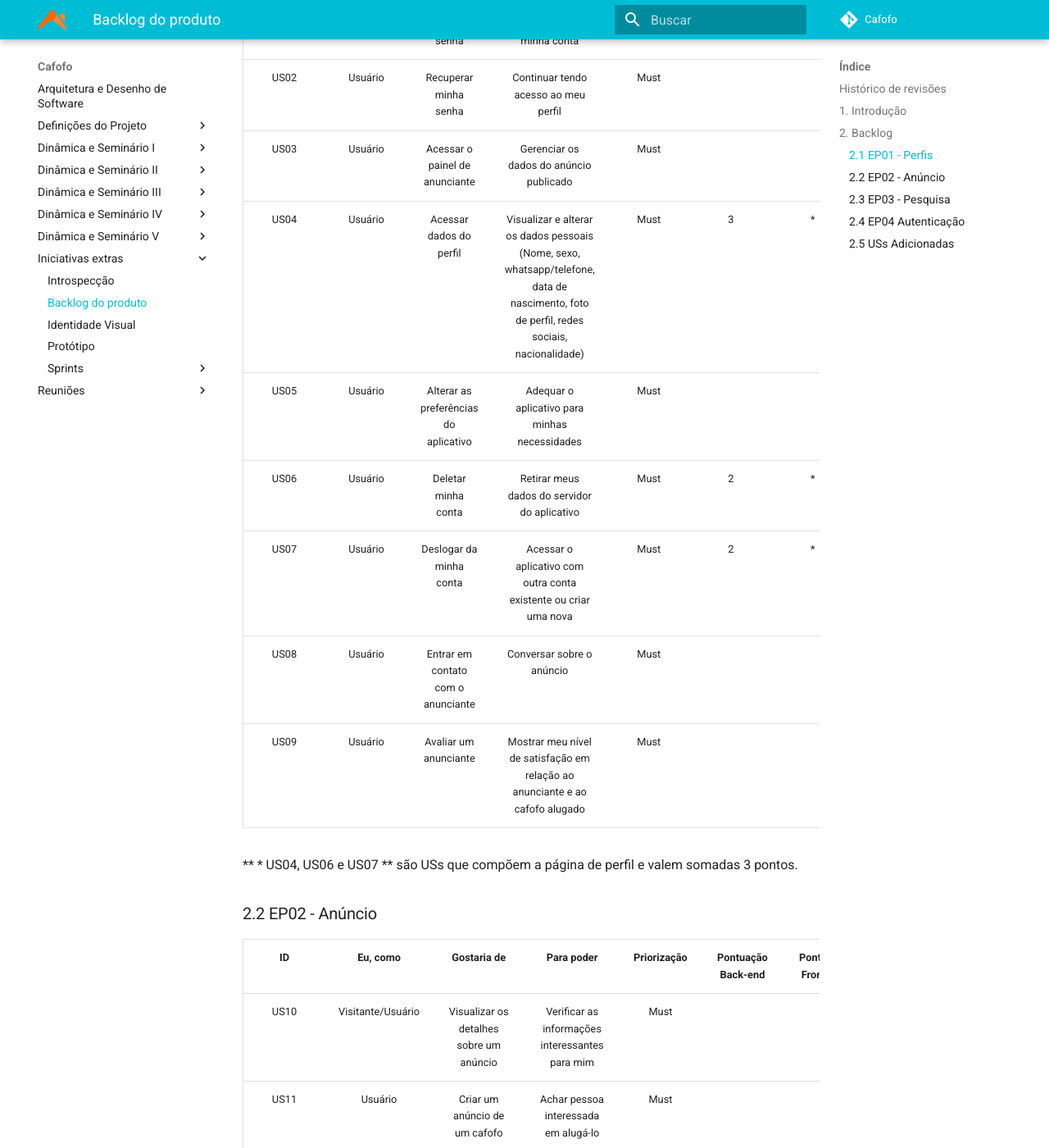
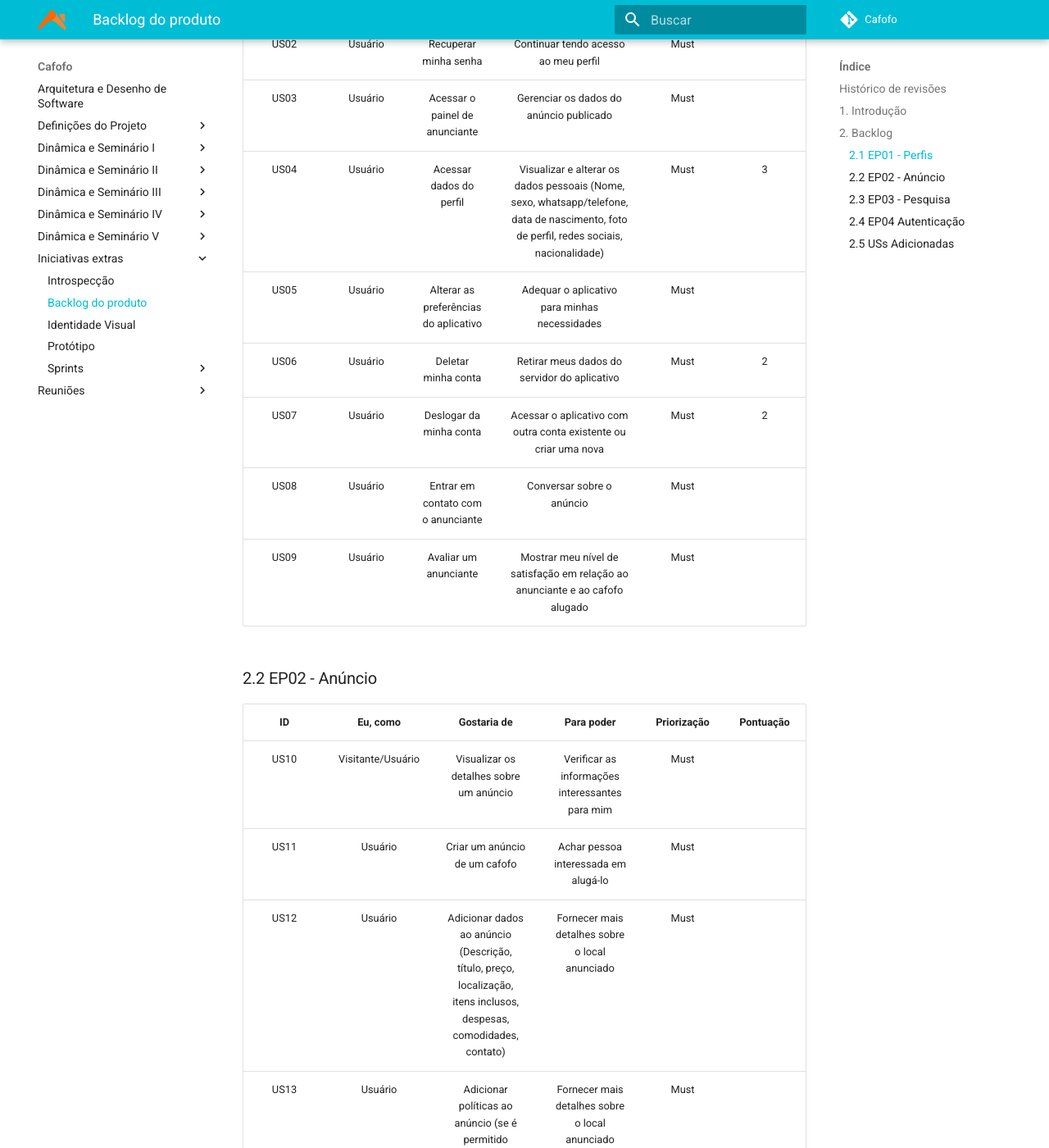
Before and after one commit to desenho-2019/Wiki, an MkDocs documentation site: the page built from docs/Iniciativas extras/backlog.md, in a window 1280 px wide and 1400 px high, scrolled down 1119 px. Shown: the whole window at 82% size. Built offline with MkDocs 1.6.1 and Material for MkDocs 9.7.7, drawn with Linux system fonts in a browser that asks for light colours; some of the changed text lies outside the part shown.

Commit message:
Unified storypoints tables

```diff
--- a/docs/Iniciativas extras/backlog.md
+++ b/docs/Iniciativas extras/backlog.md
@@ -20,71 +20,69 @@
 
 ### 2.1 EP01 - Perfis
 
-| ID | Eu, como | Gostaria de | Para poder | Priorização | Pontuação Back-end | Pontuação Front-end |
-| :---: | :---: | :---: | :---: | :---: | :---: | :---: |
-| US01 | Usuário | Alterar minha senha | Melhorar a segurança da minha conta  | Must | | |
-| US02 | Usuário | Recuperar minha senha | Continuar tendo acesso ao meu perfil  | Must | | |
-| US03 | Usuário | Acessar o painel de anunciante | Gerenciar os dados do anúncio publicado | Must | | |
-| US04 | Usuário | Acessar dados do perfil | Visualizar e alterar os dados pessoais (Nome, sexo, whatsapp/telefone, data de nascimento, foto de perfil, redes sociais, nacionalidade) | Must | 3 | * |
-| US05 | Usuário | Alterar as preferências do aplicativo | Adequar o aplicativo para minhas necessidades | Must | | |
-| US06 | Usuário | Deletar minha conta | Retirar meus dados do servidor do aplicativo  | Must | 2 | * |
-| US07 | Usuário | Deslogar da minha conta | Acessar o aplicativo com outra conta existente ou criar uma nova | Must | 2 | * |
-| US08 | Usuário | Entrar em contato com o anunciante | Conversar sobre o anúncio  | Must | | |
-| US09 | Usuário | Avaliar um anunciante | Mostrar meu nível de satisfação em relação ao anunciante e ao cafofo alugado | Must | | |
-
- ** * US04, US06 e US07 ** são USs que compõem a página de perfil e valem somadas 3 pontos.
+| ID | Eu, como | Gostaria de | Para poder | Priorização | Pontuação |
+| :---: | :---: | :---: | :---: | :---: | :---: |
+| US01 | Usuário | Alterar minha senha | Melhorar a segurança da minha conta  | Must | |
+| US02 | Usuário | Recuperar minha senha | Continuar tendo acesso ao meu perfil  | Must | |
+| US03 | Usuário | Acessar o painel de anunciante | Gerenciar os dados do anúncio publicado | Must | |
+| US04 | Usuário | Acessar dados do perfil | Visualizar e alterar os dados pessoais (Nome, sexo, whatsapp/telefone, data de nascimento, foto de perfil, redes sociais, nacionalidade) | Must | 3 |
+| US05 | Usuário | Alterar as preferências do aplicativo | Adequar o aplicativo para minhas necessidades | Must | |
+| US06 | Usuário | Deletar minha conta | Retirar meus dados do servidor do aplicativo  | Must | 2 |
+| US07 | Usuário | Deslogar da minha conta | Acessar o aplicativo com outra conta existente ou criar uma nova | Must | 2 |
+| US08 | Usuário | Entrar em contato com o anunciante | Conversar sobre o anúncio  | Must | |
+| US09 | Usuário | Avaliar um anunciante | Mostrar meu nível de satisfação em relação ao anunciante e ao cafofo alugado | Must | |
 
 ### 2.2 EP02 - Anúncio
 
-| ID | Eu, como | Gostaria de | Para poder | Priorização | Pontuação Back-end | Pontuação Front-end |
-| :---: | :---: | :---: | :---: | :---: | :---: | :---: |
-| US10 | Visitante/Usuário | Visualizar os detalhes sobre um anúncio | Verificar as informações interessantes para mim | Must | | |
-| US11 | Usuário | Criar um anúncio de um cafofo | Achar pessoa interessada em alugá-lo | Must | | |
-| US12 | Usuário | Adicionar dados ao anúncio (Descrição, título, preço, localização, itens inclusos, despesas, comodidades, contato) | Fornecer mais detalhes sobre o local anunciado | Must | | |
-| US13 | Usuário | Adicionar políticas ao anúncio (se é permitido animais, se é permitido fumar, etc) | Fornecer mais detalhes sobre o local anunciado | Must | | |
-| US14 | Usuário | Adicionar sexo alvo para o anúncio (masculino e/ou feminino) | Facilitar a busca e filtragem para os interessados | Must | | |
-| US15 | Usuário | Alterar os dados do anúncio (Descrição, título, preço, localização, itens inclusos, despesas, comodidades, contato, status, sexo alvo, políticas) | Editar alguma informação que esteja errada ou desatualizada | Must | | |
-| US16 | Usuário | Adicionar fotos ao anúncio | Mostrar como é o ambiente do cafofo que desejo alugar | Should | | |
-| US17 | Usuário | Excluir fotos do anúncio | Deixar de exibir uma determinada imagem no anúncio | Should | | |
-| US18 | Visitante/Usuário | Compartilhar um anúncio | Mostrar um determinado anúncio para outras pessoas | Could | | |
-| US19 | Usuário | Favoritar um anúncio | Ter uma lista de anúncios que gostei e poder vê-los depois sem precisar buscar novamente | Could | | |
-| US20 | Usuário | Desfavoritar um anúncio | Deixar de visualizar aquele anúncio na minha lista de favoritos | Could | | |
-| US21 | Usuário | Denunciar um anúncio | Possivelmente retirar anúncios enganosos | Should | | |
-| US22 | Usuário | Excluir anúncios feitos por mim | Evitar interesse em anúncios não disponíveis | Must | | |
-| US23 | Visitante/Usuário | Visualizar a avaliação do anunciante dentro dos detalhes do anúncio | Saber se o anunciante possui boa reputação ou não | Must | | |
+| ID | Eu, como | Gostaria de | Para poder | Priorização | Pontuação |
+| :---: | :---: | :---: | :---: | :---: | :---: |
+| US10 | Visitante/Usuário | Visualizar os detalhes sobre um anúncio | Verificar as informações interessantes para mim | Must | |
+| US11 | Usuário | Criar um anúncio de um cafofo | Achar pessoa interessada em alugá-lo | Must | |
+| US12 | Usuário | Adicionar dados ao anúncio (Descrição, título, preço, localização, itens inclusos, despesas, comodidades, contato) | Fornecer mais detalhes sobre o local anunciado | Must | |
+| US13 | Usuário | Adicionar políticas ao anúncio (se é permitido animais, se é permitido fumar, etc) | Fornecer mais detalhes sobre o local anunciado | Must | |
+| US14 | Usuário | Adicionar sexo alvo para o anúncio (masculino e/ou feminino) | Facilitar a busca e filtragem para os interessados | Must | |
+| US15 | Usuário | Alterar os dados do anúncio (Descrição, título, preço, localização, itens inclusos, despesas, comodidades, contato, status, sexo alvo, políticas) | Editar alguma informação que esteja errada ou desatualizada | Must | |
+| US16 | Usuário | Adicionar fotos ao anúncio | Mostrar como é o ambiente do cafofo que desejo alugar | Should | |
+| US17 | Usuário | Excluir fotos do anúncio | Deixar de exibir uma determinada imagem no anúncio | Should | |
+| US18 | Visitante/Usuário | Compartilhar um anúncio | Mostrar um determinado anúncio para outras pessoas | Could | |
+| US19 | Usuário | Favoritar um anúncio | Ter uma lista de anúncios que gostei e poder vê-los depois sem precisar buscar novamente | Could | |
+| US20 | Usuário | Desfavoritar um anúncio | Deixar de visualizar aquele anúncio na minha lista de favoritos | Could | |
+| US21 | Usuário | Denunciar um anúncio | Possivelmente retirar anúncios enganosos | Should | |
+| US22 | Usuário | Excluir anúncios feitos por mim | Evitar interesse em anúncios não disponíveis | Must | |
+| US23 | Visitante/Usuário | Visualizar a avaliação do anunciante dentro dos detalhes do anúncio | Saber se o anunciante possui boa reputação ou não | Must | |
 
 
 ### 2.3 EP03 - Pesquisa
 
-| ID | Eu, como | Gostaria de | Para poder | Priorização | Pontuação Back-end | Pontuação Front-end |
-| :---: | :---: | :---: | :---: | :---: | :---: | :---: |
-| US24 | Visitante/Usuário | Pesquisar anúncios por localização | Achar um cafofo mais perto da universidade | Must | | |
-| US25 | Visitante/Usuário | Filtrar anúncios por preço | Achar um cafofo compatível com o meu orçamento | Must | | |
-| US26 | Visitante/Usuário | Filtrar anúncios por gênero de hóspedes | Saber se o cafofo oferece vagas apenas para homens, mulheres, ou se é misto  | Should | | |
-| US27 | Visitante/Usuário | Filtrar anúncios por avaliação | Saber se é um cafofo bem avaliado pelos antigos residentes | Should | | |
-| US28 | Visitante/Usuário | Filtrar anúncios por contas inclusas | Saber o valor total das contas extras do cafofo | Could | | |
-| US29 | Visitante/Usuário | Filtrar  por itens que acompanham o Cafofo | Saber se possui WiFi, cama, ar-condicionado, armário, escrivaninha e outras comodidades disponíveis| Could | | |
-| US30 | Visitante/Usuário | Filtar anúncios por número de pessoas que compartilham o local| Saber por quantas pessoas as despesas serão divididas |Could | | |
-| US31 | Visitante/Usuário | Filtrar anúncios por presença de animais de estimação | Saber se existe ou se é permitido cachorro, gato ou outro animal morando no cafofo | Would | | |
-| US32 | Visitante/Usuário | Filtrar anúncios por possibilidade de fumar no local | Saber se pode fumar ou não no Cafofo | Would| | |
+| ID | Eu, como | Gostaria de | Para poder | Priorização | Pontuação |
+| :---: | :---: | :---: | :---: | :---: | :---: |
+| US24 | Visitante/Usuário | Pesquisar anúncios por localização | Achar um cafofo mais perto da universidade | Must | |
+| US25 | Visitante/Usuário | Filtrar anúncios por preço | Achar um cafofo compatível com o meu orçamento | Must | |
+| US26 | Visitante/Usuário | Filtrar anúncios por gênero de hóspedes | Saber se o cafofo oferece vagas apenas para homens, mulheres, ou se é misto  | Should | |
+| US27 | Visitante/Usuário | Filtrar anúncios por avaliação | Saber se é um cafofo bem avaliado pelos antigos residentes | Should | |
+| US28 | Visitante/Usuário | Filtrar anúncios por contas inclusas | Saber o valor total das contas extras do cafofo | Could | |
+| US29 | Visitante/Usuário | Filtrar  por itens que acompanham o Cafofo | Saber se possui WiFi, cama, ar-condicionado, armário, escrivaninha e outras comodidades disponíveis| Could | |
+| US30 | Visitante/Usuário | Filtar anúncios por número de pessoas que compartilham o local| Saber por quantas pessoas as despesas serão divididas |Could | |
+| US31 | Visitante/Usuário | Filtrar anúncios por presença de animais de estimação | Saber se existe ou se é permitido cachorro, gato ou outro animal morando no cafofo | Would | |
+| US32 | Visitante/Usuário | Filtrar anúncios por possibilidade de fumar no local | Saber se pode fumar ou não no Cafofo | Would| |
 
 
 
 ### 2.4 EP04 Autenticação
 
-| ID | Eu, como | Gostaria de | Para poder | Priorização | Pontuação Back-end | Pontuação Front-end |
-| :---: | :---: | :---: | :---: | :---: | :---: | :---: |
-| US33 | Visitante/Usuário | Me cadastrar na aplicação | Ter acesso às funcionalidades do Cafofo | Must | 3 | 3 |
-| US34 | Visitante/Usuário | Me cadastrar através do Facebook | Ter acesso às funcionalidades do Cafofo de forma prática | Should | | |
-| US35 | Visitante/Usuário | Me cadastrar através do Google | Ter acesso às funcionalidades do Cafofo de forma prática | Should | | |
-| US36 | Usuário | Realizar o login na aplicação | Acessar os recursos da aplicação | Must | 2 | 3 |
-| US37 | Usuário | Realizar o login na aplicação pelo Facebook | Acessar os recursos da aplicação com integração à conta do facebook | Should | | |
-| US38 | Usuário | Realizar o login na aplicação pelo Google | Acessar os recursos da aplicação com integração à conta do Google | Should | | |
+| ID | Eu, como | Gostaria de | Para poder | Priorização | Pontuação |
+| :---: | :---: | :---: | :---: | :---: | :---: |
+| US33 | Visitante/Usuário | Me cadastrar na aplicação | Ter acesso às funcionalidades do Cafofo | Must | 3 |
+| US34 | Visitante/Usuário | Me cadastrar através do Facebook | Ter acesso às funcionalidades do Cafofo de forma prática | Should | |
+| US35 | Visitante/Usuário | Me cadastrar através do Google | Ter acesso às funcionalidades do Cafofo de forma prática | Should | |
+| US36 | Usuário | Realizar o login na aplicação | Acessar os recursos da aplicação | Must | 2 |
+| US37 | Usuário | Realizar o login na aplicação pelo Facebook | Acessar os recursos da aplicação com integração à conta do facebook | Should | |
+| US38 | Usuário | Realizar o login na aplicação pelo Google | Acessar os recursos da aplicação com integração à conta do Google | Should | |
 
 ### 2.5 USs Adicionadas
 
 Abaixo estão listadas as User Stories que foram identificadas e adicionadas após o início do projeto, uma coluna de épico foi incluída para associar a US á um dos quatro épicos descritos anteriormente.
 
-| ID | Épico | Eu, como | Gostaria de | Para poder | Priorização | Pontuação Back-end | Pontuação Front-end |
-| :---: | :---: | :---: | :---: | :---: | :---: | :---: | :---: |
-| US39 | - | Visitante/Usuário | visualizar a página principal | Começar a utilizar as funcionalidades do site | Must |  | 3 |
+| ID | Épico | Eu, como | Gostaria de | Para poder | Priorização | Pontuação |
+| :---: | :---: | :---: | :---: | :---: | :---: | :---: |
+| US39 | - | Visitante/Usuário | visualizar a página principal | Começar a utilizar as funcionalidades do site | Must | 3 |
```
